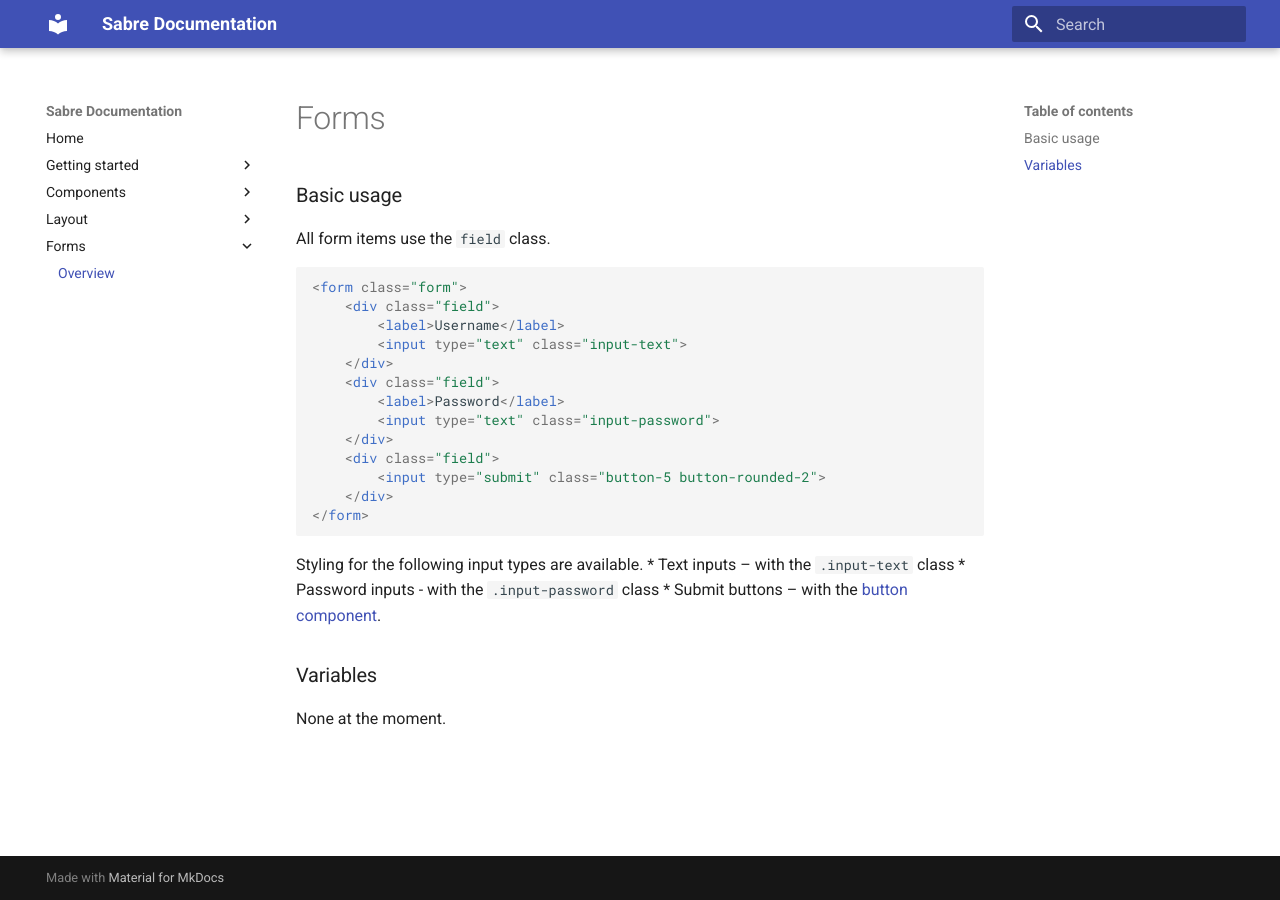
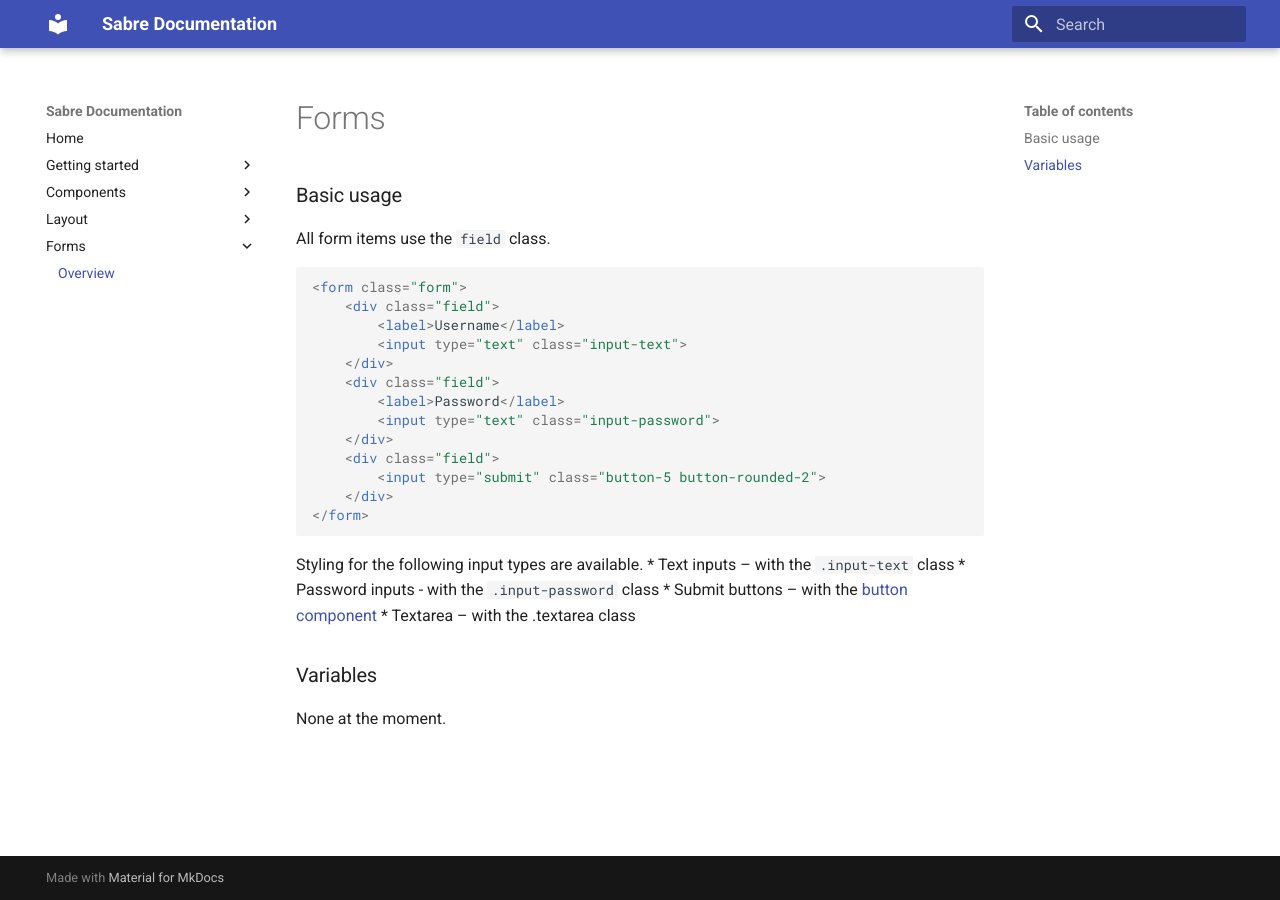
Before and after one commit to teymour-aldridge/sabre-docs, an MkDocs documentation site: the page built from docs/forms/overview.md, in a window 1280 px wide. Built offline with MkDocs 1.6.1 and Material for MkDocs 9.7.7, drawn with Linux system fonts in a browser that asks for light colours.

Commit message:
Updated form documentation to mention optional textarea styling.

```diff
--- a/docs/forms/overview.md
+++ b/docs/forms/overview.md
@@ -19,6 +19,7 @@ All form items use the `field` class.
 Styling for the following input types are available.
 * Text inputs – with the `.input-text` class
 * Password inputs - with the `.input-password` class
-* Submit buttons – with the [button component](/components/buttons.md).
+* Submit buttons – with the [button component](/components/buttons.md)
+* Textarea – with the .textarea class
 ### Variables
 None at the moment.
```
